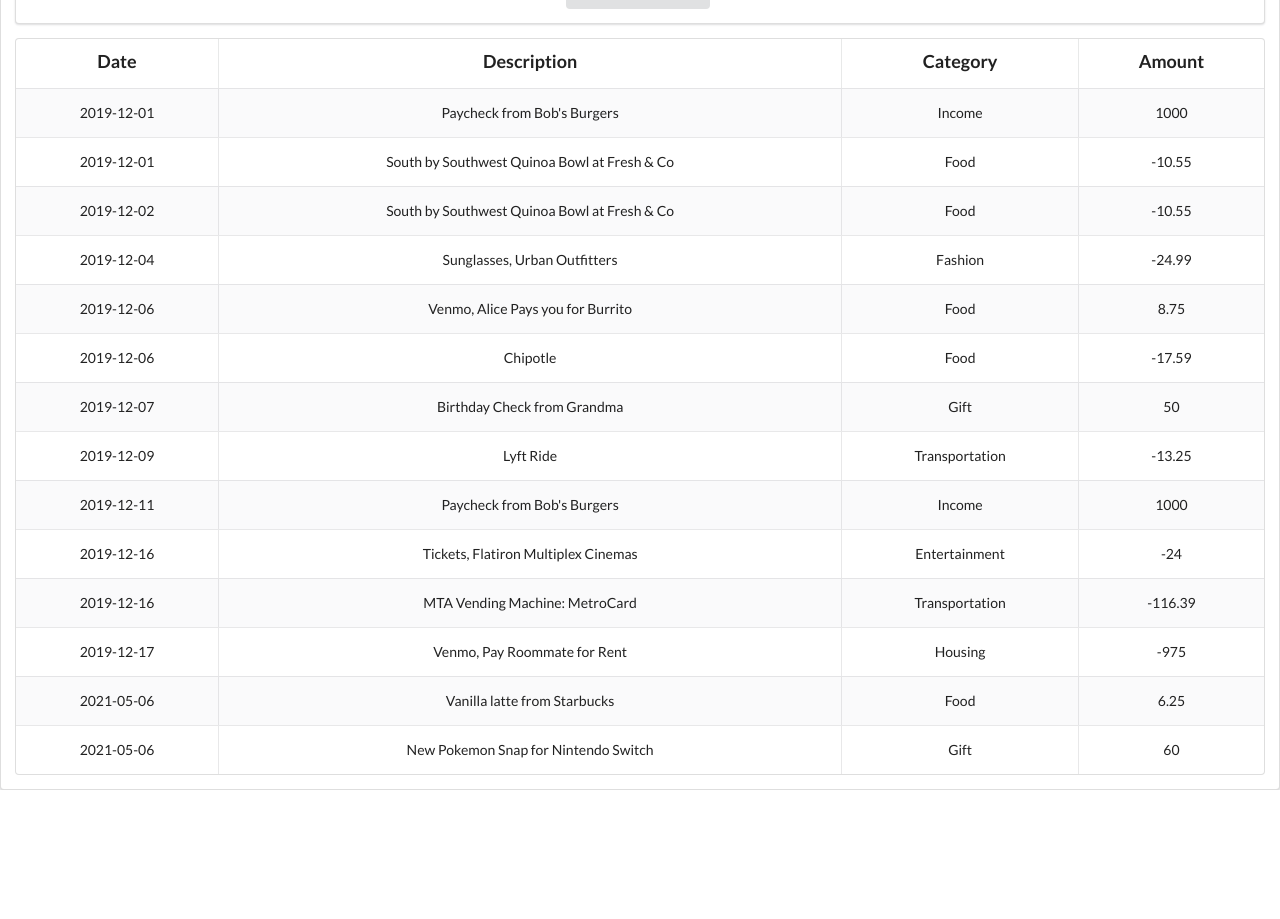
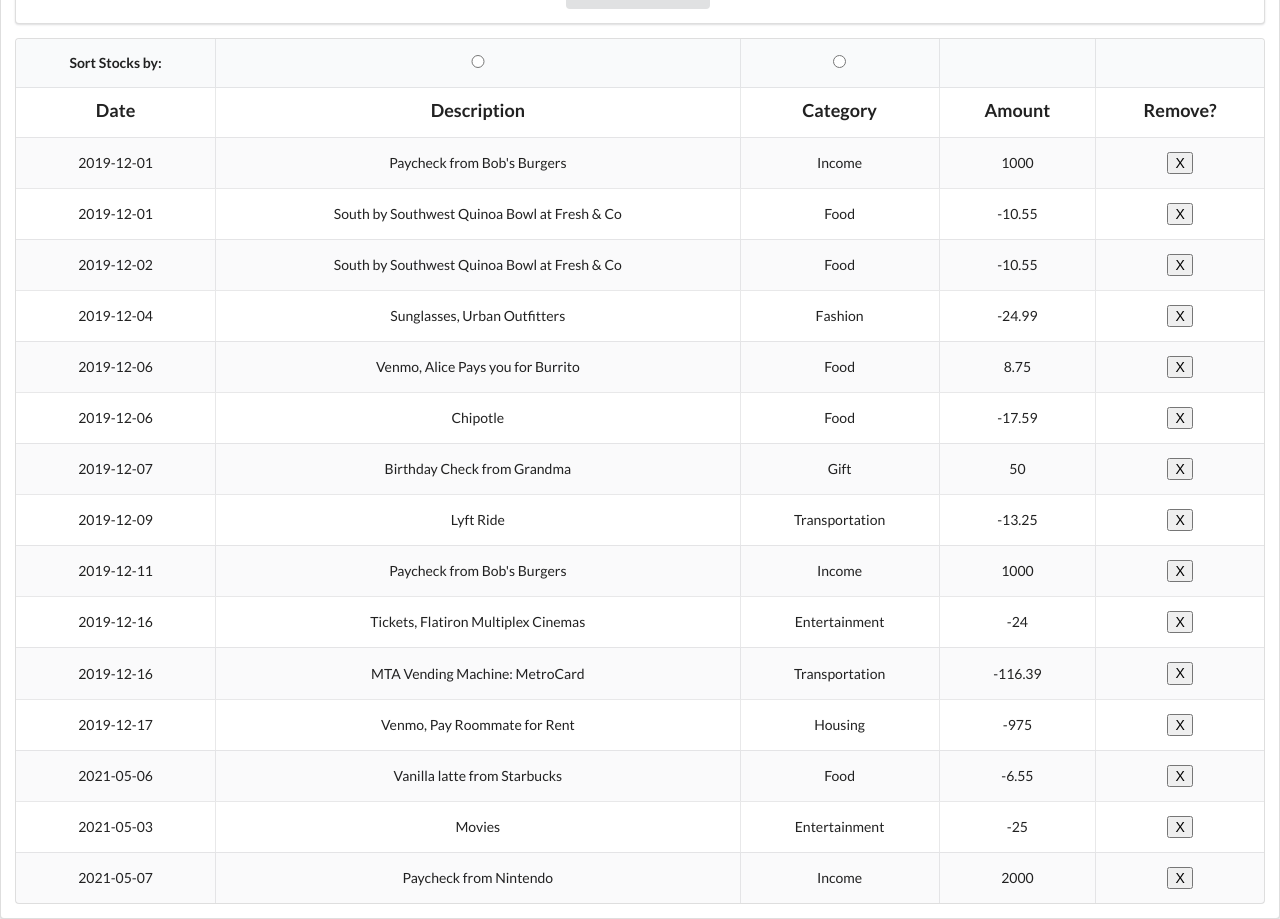
Before and after one commit to learn-co-students/DC-SE-040521-Code-Challenge, a React (Create React App) app in the folder bank-of-flatiron/: page / in a window 1280 px wide. Shown: the part 240-1159 px from the top of the page. Before the commit the page ends 1030 px from the top, so only its background shows below. Built offline with nearby package versions, Linux system fonts and the light colour scheme; data requests are answered from the project's data file.

Commit message:
Completed advanced deliverables

```diff
--- a/bank-of-flatiron/db.json
+++ b/bank-of-flatiron/db.json
@@ -88,15 +88,22 @@
       "date": "2021-05-06",
       "description": "Vanilla latte from Starbucks",
       "category": "Food",
-      "amount": 6.25,
+      "amount": -6.55,
       "id": 13
     },
     {
-      "date": "2021-05-06",
-      "description": "New Pokemon Snap for Nintendo Switch",
-      "category": "Gift",
-      "amount": 60,
-      "id": 14
+      "date": "2021-05-03",
+      "description": "Movies",
+      "category": "Entertainment",
+      "amount": -25,
+      "id": 15
+    },
+    {
+      "date": "2021-05-07",
+      "description": "Paycheck from Nintendo",
+      "category": "Income",
+      "amount": 2000,
+      "id": 16
     }
   ]
 }
--- a/bank-of-flatiron/src/components/AccountContainer.js
+++ b/bank-of-flatiron/src/components/AccountContainer.js
@@ -9,7 +9,8 @@
 
   state = {
     transactions: [],
-    searchText: ""
+    searchText: '',
+    sortBy: ''
   }
 
   componentDidMount(){
@@ -35,13 +36,49 @@
     })
   }
 
+  sortTransactions = (type) => {
+    this.setState({sortBy: type})
+
+    if (type === 'Description'){
+      this.setState({sortBy: 'Description'})
+      console.log("Sort by description")
+      this.state.transactions.sort((trans1, trans2) => trans1.description > trans2.description ? 1 : -1)
+
+    } else if (type === 'Category') {
+      this.setState({sortBy: 'Category'})
+      console.log("Sort by category")
+      this.state.transactions.sort((trans1, trans2) => {
+        if (trans1.category > trans2.category){
+          return 1
+        } else if (trans1.category < trans2.category){
+          return -1
+        } else {
+          return 0
+        }
+      })
+    }
+  }
+
+  deleteTransaction = (transactionObj) => {
+    const updatedTransactions = this.state.transactions.filter(transaction => transaction.id !== transactionObj.id)
+
+    const reqObj = {
+      headers: {"Content-Type": "application/json"},
+      method: "DELETE",
+      body: JSON.stringify(transactionObj)
+    }
+
+    fetch(baseURL+transactionObj.id, reqObj)
+    .then(resp => resp.json())
+    .then(this.setState({transactions: updatedTransactions}))
+  }
+
   render() {
-
     return (
       <div>
         <Search searchTransactions={this.searchTransactions} />
         <AddTransactionForm addNewTransaction={this.addNewTransaction} />
-        <TransactionsList transactions={this.filterTransacations()} />
+        <TransactionsList transactions={this.filterTransacations()} deleteTransaction={this.deleteTransaction} sortTransactions={this.sortTransactions} sortBy={this.state.sortBy} />
       </div>
     );
   }
--- a/bank-of-flatiron/src/components/Search.js
+++ b/bank-of-flatiron/src/components/Search.js
@@ -7,7 +7,6 @@
         type="text"
         placeholder={"Search your Recent Transactions"}
         onChange={(event) => {
-          console.log("Searching...")
           searchTransactions(event.target.value);
         }}
       />
--- a/bank-of-flatiron/src/components/Transaction.js
+++ b/bank-of-flatiron/src/components/Transaction.js
@@ -1,6 +1,6 @@
 import React from "react";
 
-const Transaction = ({ transaction }) => {
+const Transaction = ({ transaction, deleteTransaction }) => {
 
   const { date, description, category, amount } = transaction
   return (
@@ -9,6 +9,9 @@
       <td>{description}</td>
       <td>{category}</td>
       <td>{amount}</td>
+      <td>
+        <button onClick={() => deleteTransaction(transaction)} >X</button>
+      </td>
     </tr>
   );
 };
--- a/bank-of-flatiron/src/components/TransactionsList.js
+++ b/bank-of-flatiron/src/components/TransactionsList.js
@@ -1,9 +1,28 @@
 import React from "react";
 import Transaction from "./Transaction";
 
-const TransactionsList = ({ transactions }) => {
+const TransactionsList = ({ transactions, deleteTransaction, sortTransactions, sortBy }) => {
   return (
     <table className="ui celled striped padded table">
+
+      <thead>
+        <tr>
+          <th colSpan="1">
+            <label>Sort Stocks by:</label>
+          </th>
+          <th colSpan="1">
+            <input type='radio' value='Description' checked={sortBy === 'Description'} onChange={(event) => sortTransactions(event.target.value)}/>
+          </th>
+          <th colSpan="1">
+            <input type='radio' value='Category' checked={sortBy === 'Category'} onChange={(event) => sortTransactions(event.target.value)}/>
+          </th>
+          <th colSpan="1">
+          </th>
+          <th colSpan="1">
+          </th>
+        </tr>
+      </thead>
+
       <tbody>
         <tr>
           <th>
@@ -18,9 +37,13 @@
           <th>
             <h3 className="ui center aligned header">Amount</h3>
           </th>
+          <th>
+            <h3 className="ui center aligned header">Remove?</h3>
+          </th>
         </tr>
-        {transactions.map(transaction => <Transaction transaction={transaction} key={transaction.id} />)}
+        {transactions.map(transaction => <Transaction transaction={transaction} key={transaction.id} deleteTransaction={deleteTransaction} />)}
       </tbody>
+
     </table>
   );
 };
```
